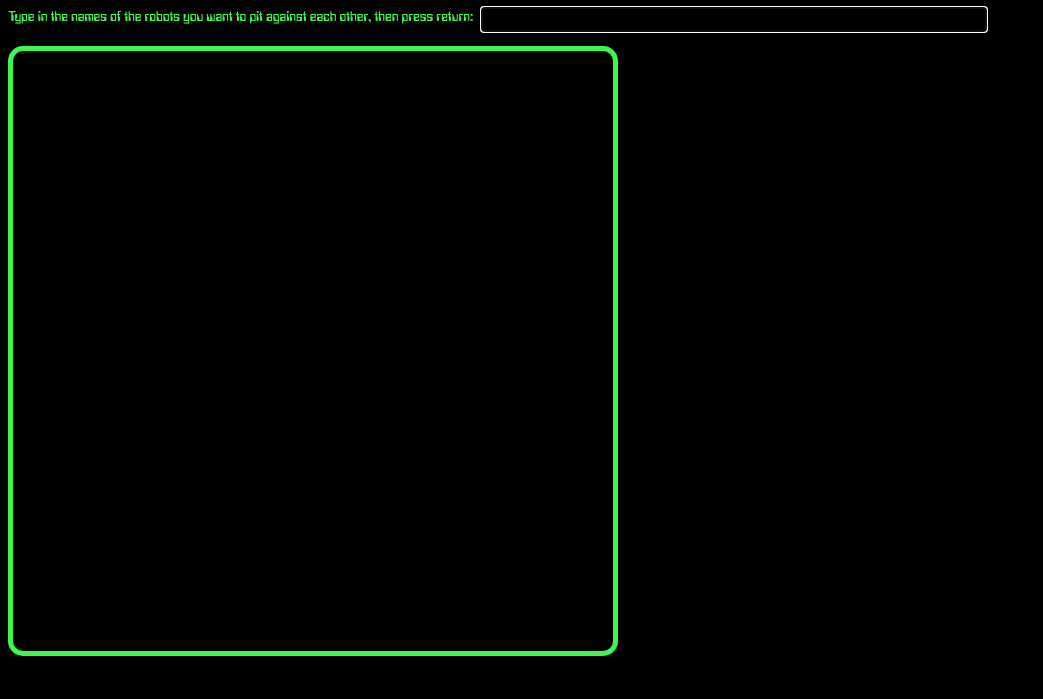
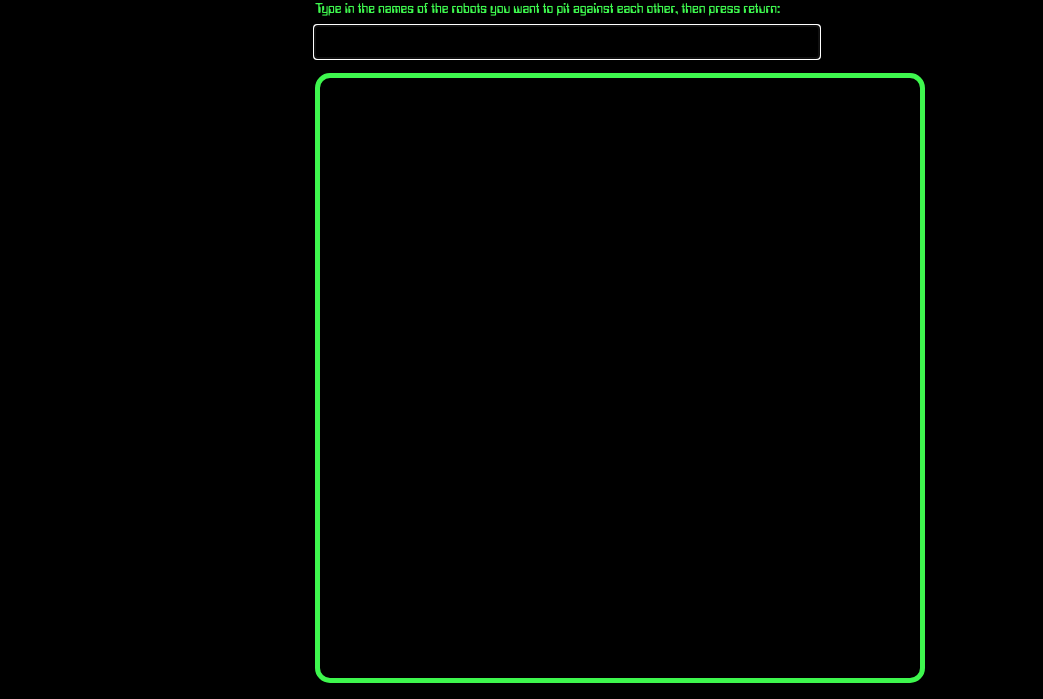
Before and after one commit to richardharrington/robotwar, a plain HTML site: page public/index.html in a window 1280 px wide. Shown: the part 120-819 px from the top of the page, without its empty margins (0-1043 px from the left). Drawn offline with Linux system fonts and the light colour scheme.

Commit message:
centered, and made input text bigger

```diff
--- a/public/css/main.css
+++ b/public/css/main.css
@@ -6,7 +6,7 @@ body {
     font-family: "Data 70";
     background-color: #000;
 }
-h1, h2, h3, p, form {
+h1, h2, h3, p, label {
     margin: 0;
     color: #3ef74e;
 }
@@ -16,8 +16,13 @@ h1 {
 p {
     font-size: 18px;
 }
-form  {
+label  {
+    display: block;
     font-size: 15px;
+}
+.centerer {
+    margin: auto;
+    width: 650px;
 }
 #canvas {
     width: 600px;
@@ -28,13 +33,14 @@ form  {
 
 }
 #programsInput {
+    display: block;
     width: 500px;
     margin-top: 5px;
     margin-bottom: 15px;
-    margin-left: 5px;
+    margin-left: 0;
     background-color: #000;
     color: #3ef74e;
     font-family: "Data 70";
-    font-size: 18px;
+    font-size: 25px;
     border: 0;
 }
--- a/public/index.html
+++ b/public/index.html
@@ -8,6 +8,7 @@
         <script type="text/javascript" src="js/lib/Queue.js"></script>
     </head>
     <body>
+        <div class="centerer">
             <h1>Robotwar</h1>
             <p>Welcome to the future. It is the year 2002. Wars still rage, but they are only fought by robots.</p>
             <form>
@@ -15,6 +16,7 @@
                 <input id="programsInput" type="text" autofocus></input>
             </form>
             <canvas id="canvas" width="600" height="600"></canvas>
+        </div>
         <audio id="shotSound1" preload="auto">
              <source src="audio/trprsht1.ogg" type="audio/ogg">
              <source src="audio/trprsht1.mp3" type="audio/mp3">
```
Lines whose indentation alone changed are shown as unchanged.
